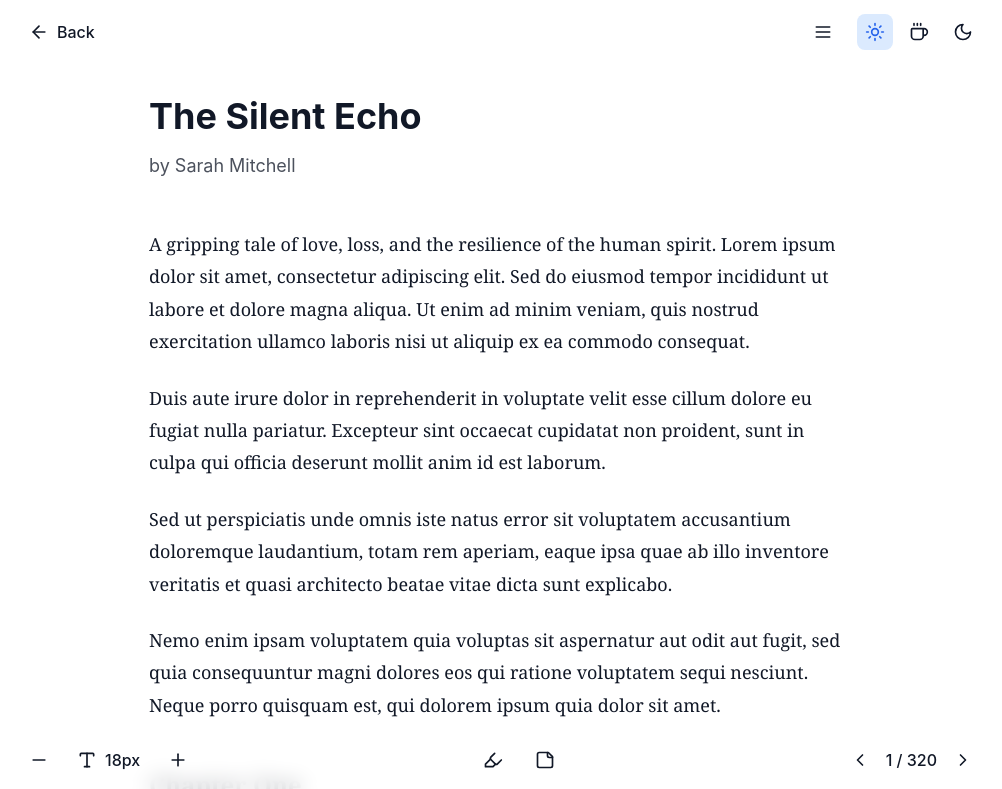
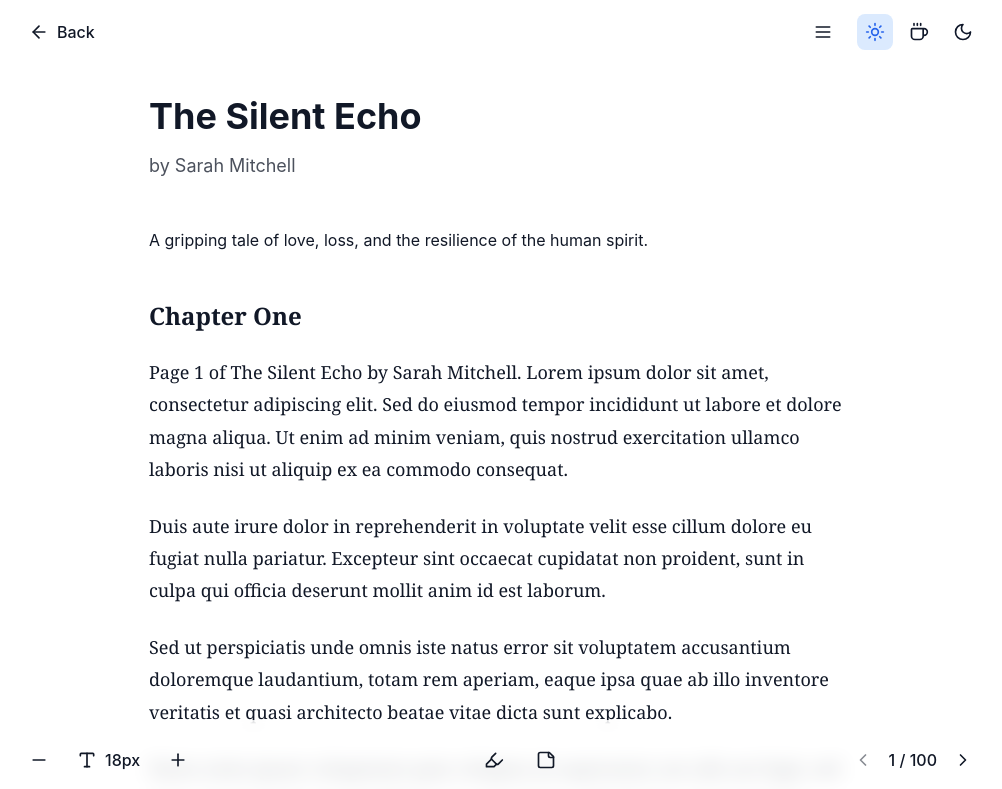
Before and after one commit to abubakirzayniddinov29-lab/online-kutubxona, a Next.js app: page /read/1 in a window 1280 px wide. Shown: the top 789 px of the page, without its empty margins (139-1141 px from the left). Built offline with nearby package versions, Linux system fonts and the light colour scheme.

Commit message:
Add page turning functionality to book reader

```diff
--- a/src/app/read/[id]/page.tsx
+++ b/src/app/read/[id]/page.tsx
@@ -22,6 +22,40 @@ import { MOCK_BOOKS } from "@/lib/mock-data";
 
 type Theme = "light" | "dark" | "sepia";
 
+// Generate sample pages content
+const generatePages = (pageCount: number, title: string, author: string) => {
+  const pages = [];
+  for (let i = 1; i <= pageCount; i++) {
+    pages.push({
+      pageNumber: i,
+      content: `
+        <h2 class="text-2xl font-bold mt-12 mb-6">${i === 1 ? "Chapter One" : `Chapter ${Math.ceil(i / 10)}`}</h2>
+        <p class="mb-6">
+          Page ${i} of ${title} by ${author}. Lorem ipsum dolor sit amet, consectetur adipiscing elit. Sed do eiusmod tempor incididunt ut labore et dolore magna aliqua. Ut enim ad minim veniam, quis nostrud exercitation ullamco laboris nisi ut aliquip ex ea commodo consequat.
+        </p>
+        <p class="mb-6">
+          Duis aute irure dolor in reprehenderit in voluptate velit esse cillum dolore eu fugiat nulla pariatur. Excepteur sint occaecat cupidatat non proident, sunt in culpa qui officia deserunt mollit anim id est laborum.
+        </p>
+        <p class="mb-6">
+          Sed ut perspiciatis unde omnis iste natus error sit voluptatem accusantium doloremque laudantium, totam rem aperiam, eaque ipsa quae ab illo inventore veritatis et quasi architecto beatae vitae dicta sunt explicabo.
+        </p>
+        <p class="mb-6">
+          Nemo enim ipsam voluptatem quia voluptas sit aspernatur aut odit aut fugit, sed quia consequuntur magni dolores eos qui ratione voluptatem sequi nesciunt. Neque porro quisquam est, qui dolorem ipsum quia dolor sit amet.
+        </p>
+        ${i % 3 === 0 ? `
+          <p class="mb-6">
+            It was a bright cold day in April, and the clocks were striking thirteen. Winston Smith, his chin nuzzled into his breast in an effort to escape the vile wind, slipped quickly through the glass doors of Victory Mansions, though not quickly enough to prevent a swirl of gritty dust from entering along with him.
+          </p>
+          <p class="mb-6">
+            The hallway smelt of boiled cabbage and old rag mats. At one end of it a coloured poster, too large for indoor display, had been tacked to the wall. It depicted simply an enormous face, more than a metre wide: the face of a man of about forty-five, with a heavy black moustache and ruggedly handsome features.
+          </p>
+        ` : ""}
+      `,
+    });
+  }
+  return pages;
+};
+
 export default function BookReader() {
   const params = useParams();
   const router = useRouter();
@@ -33,6 +67,7 @@ export default function BookReader() {
   const [lineHeight, setLineHeight] = useState(1.8);
   const [showControls, setShowControls] = useState(true);
   const [showSidebar, setShowSidebar] = useState(false);
+  const [currentPage, setCurrentPage] = useState(1);
 
   if (!book) {
     return (
@@ -52,6 +87,9 @@ export default function BookReader() {
     );
   }
 
+  const pages = generatePages(Math.min(book.pages, 100), book.title, book.author);
+  const currentPageData = pages[currentPage - 1];
+
   const themeStyles = {
     light: {
       bg: "bg-white",
@@ -68,6 +106,20 @@ export default function BookReader() {
   };
 
   const currentStyle = themeStyles[theme];
+
+  const goToPreviousPage = () => {
+    if (currentPage > 1) {
+      setCurrentPage(currentPage - 1);
+      window.scrollTo(0, 0);
+    }
+  };
+
+  const goToNextPage = () => {
+    if (currentPage < pages.length) {
+      setCurrentPage(currentPage + 1);
+      window.scrollTo(0, 0);
+    }
+  };
 
   return (
     <div className={`min-h-screen ${currentStyle.bg} transition-colors duration-300`}>
@@ -141,18 +193,27 @@ export default function BookReader() {
             </button>
           </div>
           <nav className="space-y-2">
-            {[1, 2, 3, 4, 5, 6, 7, 8, 9, 10].map((chapter) => (
+            {Array.from({ length: Math.min(Math.ceil(pages.length / 10), 10) }).map((_, index) => {
+              const chapter = index + 1;
+              const startPage = (chapter - 1) * 10 + 1;
+              return (
                 <button
                   key={chapter}
+                  onClick={() => {
+                    setCurrentPage(startPage);
+                    setShowSidebar(false);
+                    window.scrollTo(0, 0);
+                  }}
                   className={`w-full text-left px-4 py-3 rounded-lg transition-colors ${
-                  chapter === 1
+                    currentPage >= startPage && currentPage < startPage + 10
                       ? "bg-blue-50 text-blue-600 dark:bg-blue-900/30 dark:text-blue-400"
                       : "hover:bg-gray-100 dark:hover:bg-gray-700"
                   } ${currentStyle.text}`}
                 >
                   Chapter {chapter}
                 </button>
-            ))}
+              );
+            })}
           </nav>
         </div>
       </aside>
@@ -165,13 +226,20 @@ export default function BookReader() {
       >
         <div className="mx-auto max-w-3xl px-4 sm:px-6 lg:px-8">
           <motion.div
-            initial={{ opacity: 0, y: 20 }}
-            animate={{ opacity: 1, y: 0 }}
-            transition={{ duration: 0.5 }}
+            key={currentPage}
+            initial={{ opacity: 0, x: 50 }}
+            animate={{ opacity: 1, x: 0 }}
+            exit={{ opacity: 0, x: -50 }}
+            transition={{ duration: 0.3 }}
             className={`${currentStyle.text}`}
           >
+            {currentPage === 1 && (
+              <>
                 <h1 className="text-4xl font-bold mb-4">{book.title}</h1>
                 <p className="text-lg opacity-75 mb-12">by {book.author}</p>
+                <p className="mb-12">{book.description}</p>
+              </>
+            )}
 
             <article
               style={{
@@ -179,30 +247,37 @@ export default function BookReader() {
                 lineHeight: lineHeight,
               }}
               className="font-serif"
-            >
-              <p className="mb-6">
-                {book.description} Lorem ipsum dolor sit amet, consectetur adipiscing elit. Sed do eiusmod tempor incididunt ut labore et dolore magna aliqua. Ut enim ad minim veniam, quis nostrud exercitation ullamco laboris nisi ut aliquip ex ea commodo consequat.
-              </p>
-              <p className="mb-6">
-                Duis aute irure dolor in reprehenderit in voluptate velit esse cillum dolore eu fugiat nulla pariatur. Excepteur sint occaecat cupidatat non proident, sunt in culpa qui officia deserunt mollit anim id est laborum.
-              </p>
-              <p className="mb-6">
-                Sed ut perspiciatis unde omnis iste natus error sit voluptatem accusantium doloremque laudantium, totam rem aperiam, eaque ipsa quae ab illo inventore veritatis et quasi architecto beatae vitae dicta sunt explicabo.
-              </p>
-              <p className="mb-6">
-                Nemo enim ipsam voluptatem quia voluptas sit aspernatur aut odit aut fugit, sed quia consequuntur magni dolores eos qui ratione voluptatem sequi nesciunt. Neque porro quisquam est, qui dolorem ipsum quia dolor sit amet.
-              </p>
-              <h2 className="text-2xl font-bold mt-12 mb-6">Chapter One</h2>
-              <p className="mb-6">
-                It was a bright cold day in April, and the clocks were striking thirteen. Winston Smith, his chin nuzzled into his breast in an effort to escape the vile wind, slipped quickly through the glass doors of Victory Mansions, though not quickly enough to prevent a swirl of gritty dust from entering along with him.
-              </p>
-              <p className="mb-6">
-                The hallway smelt of boiled cabbage and old rag mats. At one end of it a coloured poster, too large for indoor display, had been tacked to the wall. It depicted simply an enormous face, more than a metre wide: the face of a man of about forty-five, with a heavy black moustache and ruggedly handsome features.
-              </p>
-            </article>
+              dangerouslySetInnerHTML={{ __html: currentPageData.content }}
+            />
           </motion.div>
         </div>
       </main>
+
+      {/* Left page turn area */}
+      <button
+        onClick={goToPreviousPage}
+        disabled={currentPage === 1}
+        className={`fixed left-0 top-16 bottom-0 w-1/4 flex items-center justify-center transition-all duration-200 ${
+          currentPage === 1 ? "opacity-0 cursor-not-allowed" : "opacity-0 hover:opacity-100"
+        }`}
+      >
+        <div className={`p-4 rounded-full ${currentStyle.bg} shadow-lg`}>
+          <ChevronLeft className={`h-8 w-8 ${currentStyle.text}`} />
+        </div>
+      </button>
+
+      {/* Right page turn area */}
+      <button
+        onClick={goToNextPage}
+        disabled={currentPage === pages.length}
+        className={`fixed right-0 top-16 bottom-0 w-1/4 flex items-center justify-center transition-all duration-200 ${
+          currentPage === pages.length ? "opacity-0 cursor-not-allowed" : "opacity-0 hover:opacity-100"
+        }`}
+      >
+        <div className={`p-4 rounded-full ${currentStyle.bg} shadow-lg`}>
+          <ChevronRight className={`h-8 w-8 ${currentStyle.text}`} />
+        </div>
+      </button>
 
       <motion.footer
         initial={{ opacity: 0, y: 20 }}
@@ -245,13 +320,23 @@ export default function BookReader() {
             </div>
             <div className="flex items-center gap-2">
               <button
-                className={`p-2 rounded-lg hover:bg-black/5 dark:hover:bg-white/10 transition-colors ${currentStyle.text}`}
+                onClick={goToPreviousPage}
+                disabled={currentPage === 1}
+                className={`p-2 rounded-lg hover:bg-black/5 dark:hover:bg-white/10 transition-colors ${currentStyle.text} ${
+                  currentPage === 1 ? "opacity-50 cursor-not-allowed" : ""
+                }`}
               >
                 <ChevronLeft className="h-5 w-5" />
               </button>
-              <span className={`font-medium ${currentStyle.text}`}>1 / {book.pages}</span>
+              <span className={`font-medium ${currentStyle.text}`}>
+                {currentPage} / {pages.length}
+              </span>
               <button
-                className={`p-2 rounded-lg hover:bg-black/5 dark:hover:bg-white/10 transition-colors ${currentStyle.text}`}
+                onClick={goToNextPage}
+                disabled={currentPage === pages.length}
+                className={`p-2 rounded-lg hover:bg-black/5 dark:hover:bg-white/10 transition-colors ${currentStyle.text} ${
+                  currentPage === pages.length ? "opacity-50 cursor-not-allowed" : ""
+                }`}
               >
                 <ChevronRight className="h-5 w-5" />
               </button>
```
Lines whose indentation alone changed are shown as unchanged.
